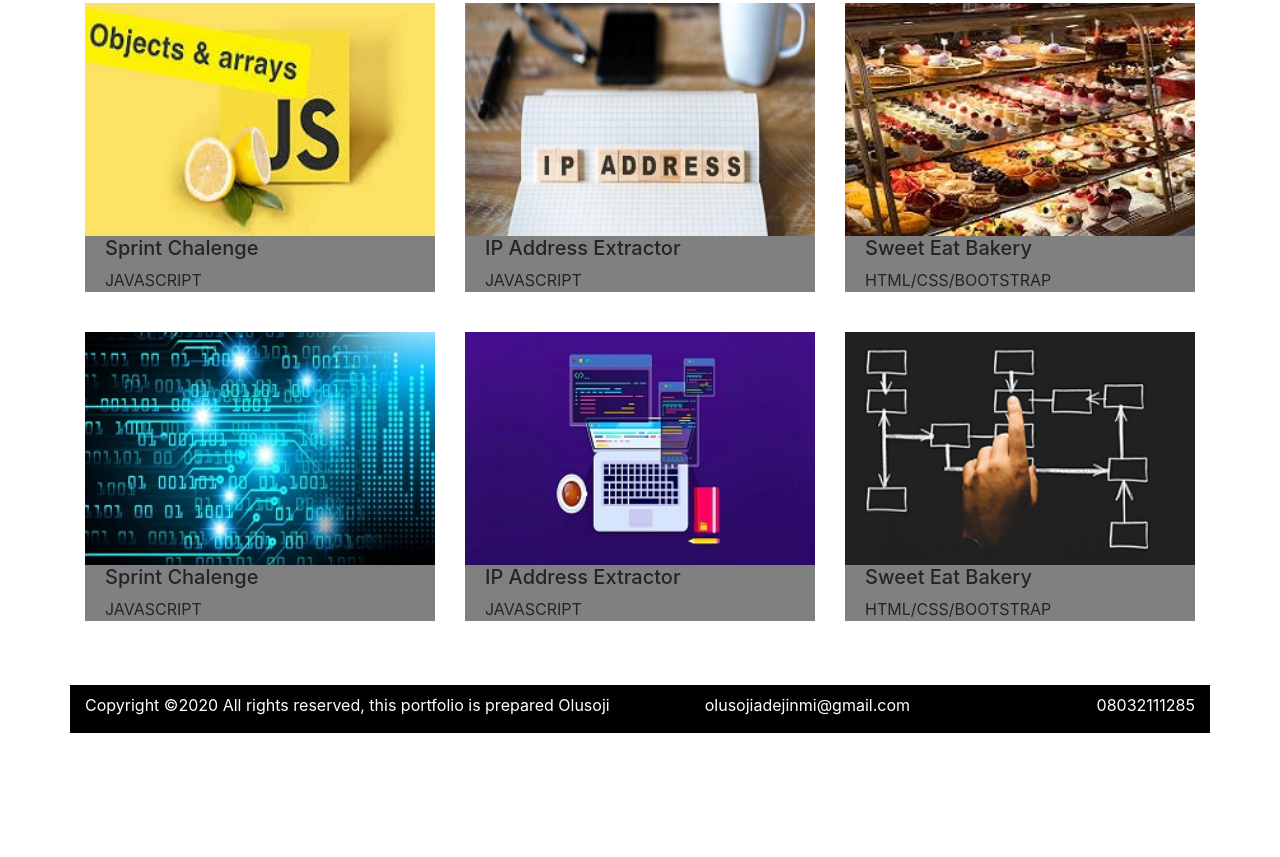
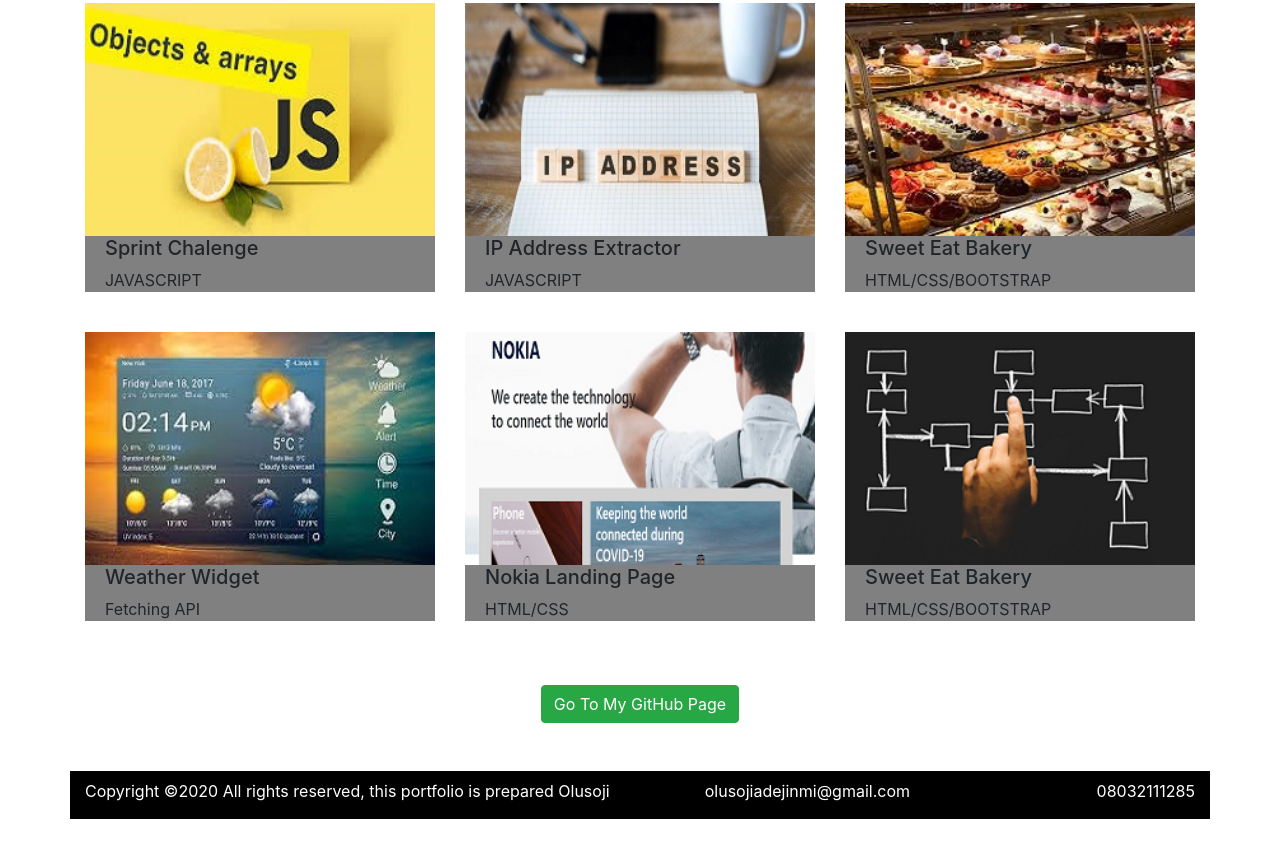
Before and after one commit to admire0042/My-portfolio, a plain HTML site: page portfolio.html in a window 1280 px wide. Shown: the part 784-1641 px from the top of the page. Before the commit the page ends 1565 px from the top, so only its background shows below. Drawn offline with Linux system fonts and the light colour scheme.

Commit message:
second commit

```diff
--- a/portfolio.html
+++ b/portfolio.html
@@ -123,22 +123,22 @@
 
     <div class="row">
         <div class="col-md-4 imgs">
-            <a href="#">
-            <img src="images/pro.jpg" class="img-fluid">
+            <a href="https://admire0042.github.io/LagosWeatherAPI/">
+            <img src="images/Weather.jpg" class="img-fluid">
             </a>
             <div class="back">
-            <h5>Sprint Chalenge</h5>
-            <p>JAVASCRIPT</p>
+            <h5>Weather Widget</h5>
+            <p>Fetching API</p>
             </div>
         </div>
 
         <div class="col-md-4 imgs">
-            <a href="#">
-            <img src="images/dea.jpg" class="img-fluid">
+            <a href="https://admire0042.github.io/NokiaLandingPage/">
+            <img src="images/Nokia.png" class="img-fluid">
             </a>
             <div class="back">
-            <h5>IP Address Extractor</h5>
-            <p>JAVASCRIPT</p>
+            <h5>Nokia Landing Page</h5>
+            <p>HTML/CSS</p>
             </div>
         </div>
 
@@ -154,6 +154,13 @@
         </div>
 </section>
 
+<section class="container text-center btn-wid mb-5 mt-5">
+    <div class="row">
+        <div class="col-md-12">
+           <a href="https://github.com/admire0042/"> <button class="btn btn-success">Go To My GitHub Page</button></a>
+        </div>
+    </div>
+</section>
 
 <section class="container foote mb-5 text-white">
     <div class="row mt-5 foot">
```
Also changed, not shown: index.html (+1 -1 lines), images/Nokia.png (added), images/Weather.jpg (added).
